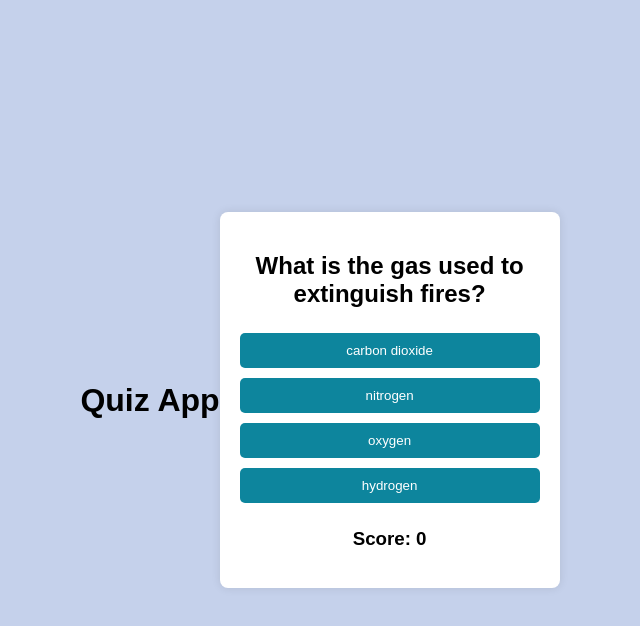
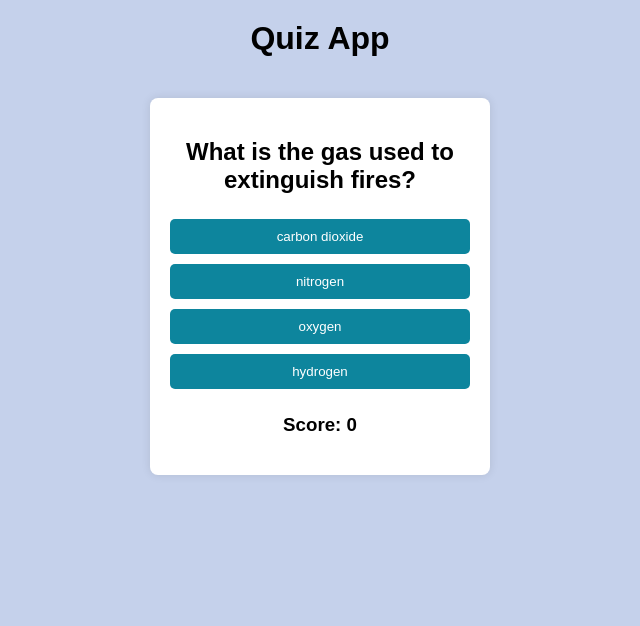
Before and after one commit to sowmya-0118/quiz_app, a plain HTML site: page index.html in a window 1280 px wide. Shown: the whole page, without its empty margins (320-960 px from the left). Drawn offline with Linux system fonts and the light colour scheme.

Commit message:
Update styles.css

```diff
--- a/styles.css
+++ b/styles.css
@@ -2,10 +2,15 @@ body {
     font-family: Arial, sans-serif;
     background-color: rgba(16, 63, 174, 0.24);
     display: flex;
-    justify-content: center;
+    flex-direction: column;
     align-items: center;
     height: 100vh;
     margin: 0;
+}
+
+#quiz-title {
+    text-align: center;
+    margin-top: 20px;
 }
 
 #quiz-container {
@@ -15,6 +20,7 @@ body {
     box-shadow: 0 0 10px rgba(0, 0, 0, 0.1);
     width: 300px;
     text-align: center;
+    margin-top: 20px;
 }
 
 .btn-container {
```
